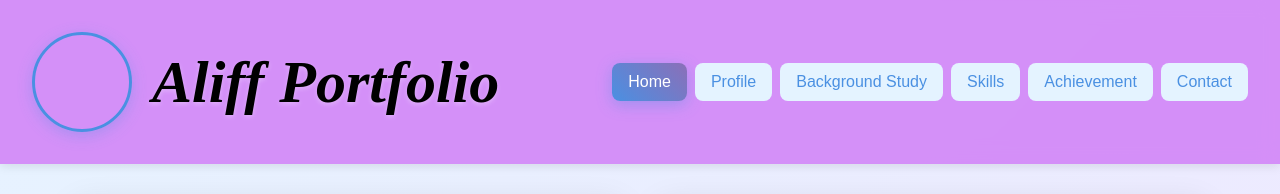
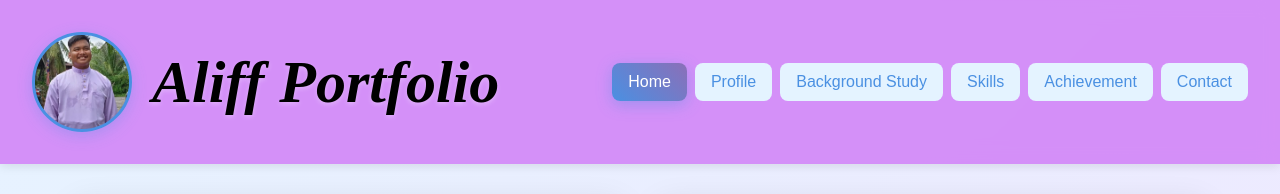
Before and after one commit to AlipMJ04/Aliff-Website, a plain HTML site: page index.html in a window 1280 px wide. Shown: the top 194 px of the page. Drawn offline with Linux system fonts and the light colour scheme.

Commit message:
Update styles.css

```diff
--- a/styles.css
+++ b/styles.css
@@ -47,7 +47,7 @@ div {
             width: 100px;
             height: 100px;
             border-radius: 50%;
-            background-image: url('image/myself4.jpg');
+            background-image: url('myself4.jpg');
             background-size: cover;
             background-position: center;
             background-repeat: no-repeat;
```
